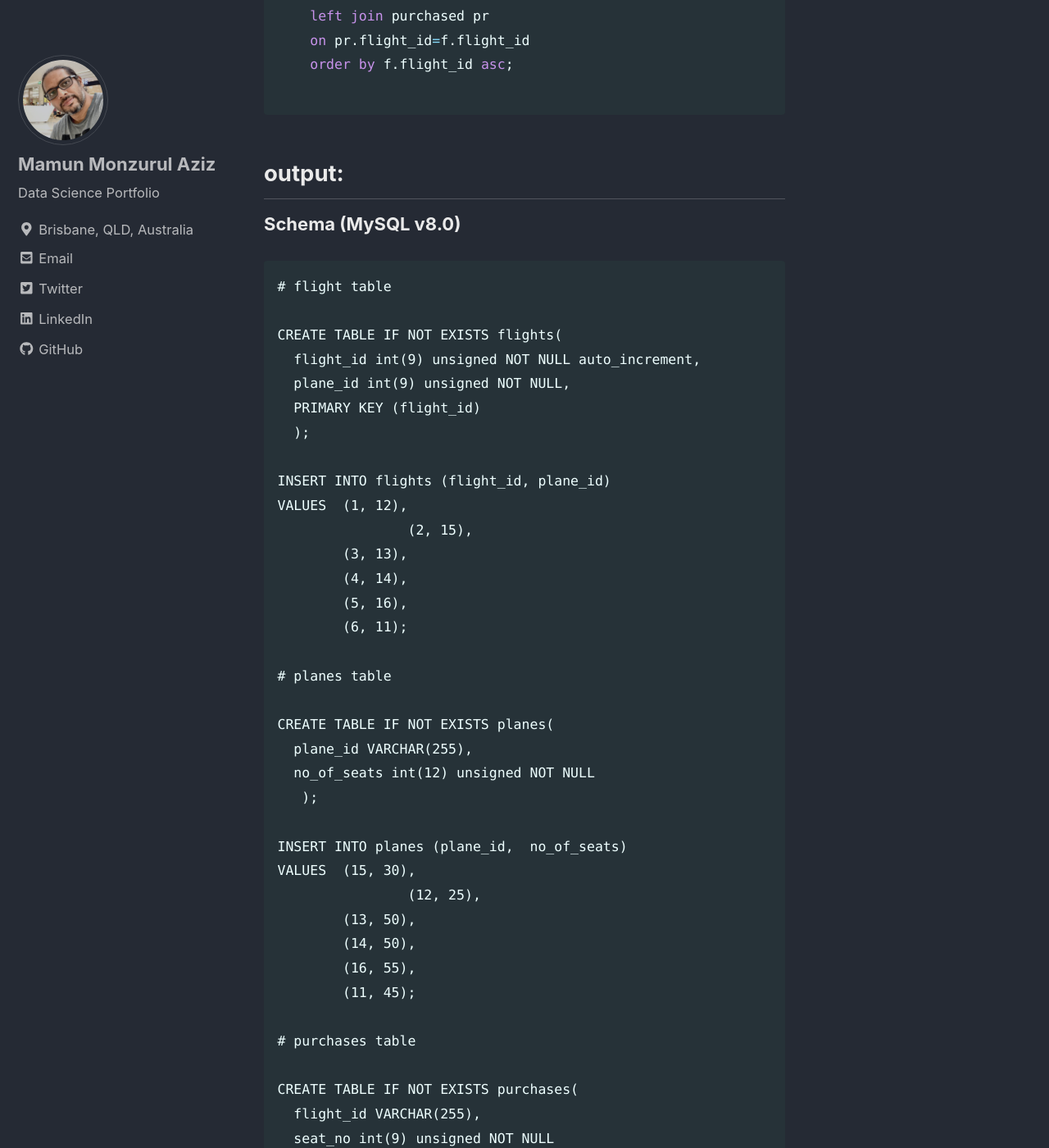
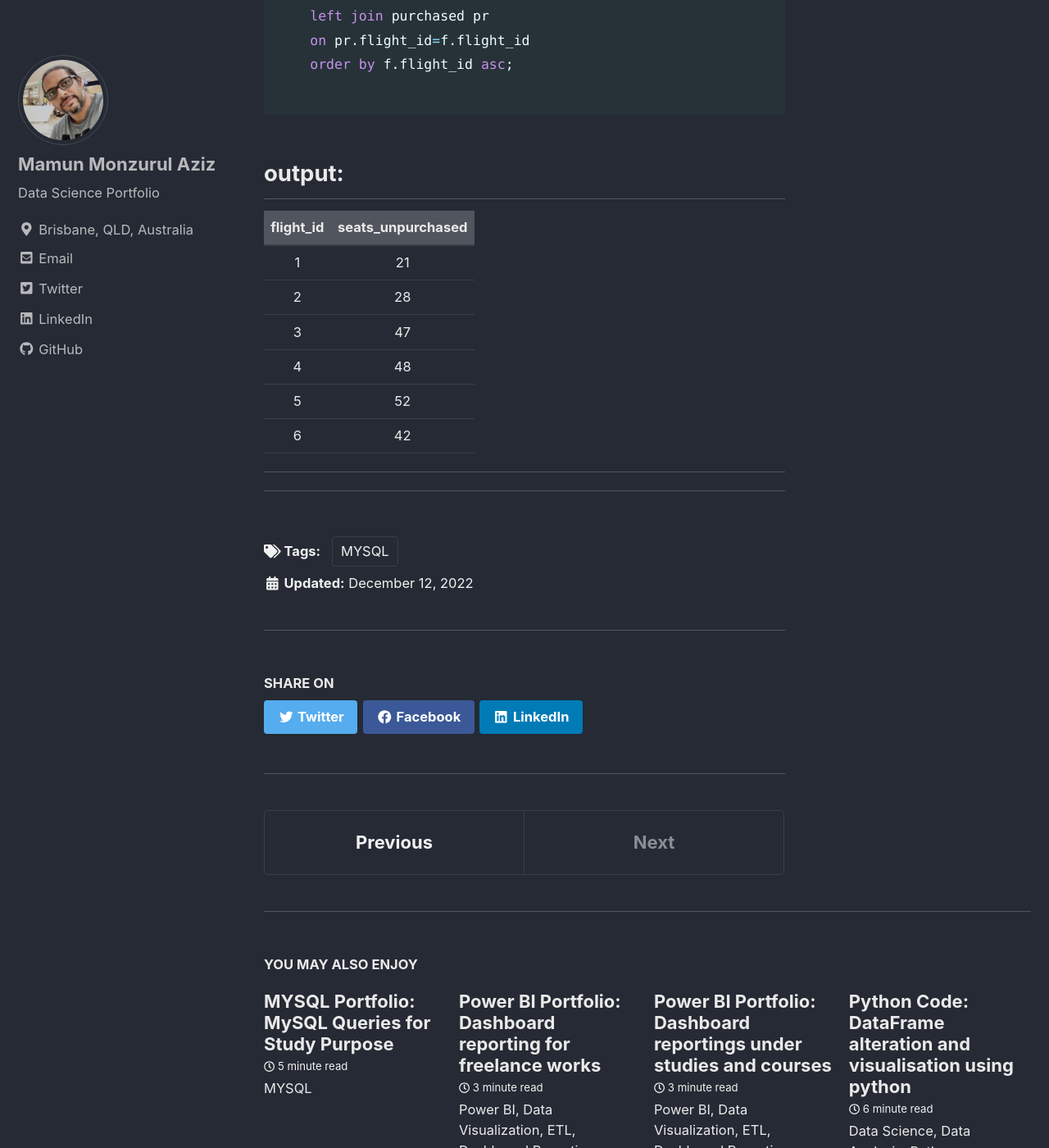
Before and after one commit to mamunmaziz/mamunmaziz.github.io, a Jekyll site: the page built from _posts/2022-12-12-MYSQL Examples.md, in a window 1280 px wide and 1400 px high, scrolled down 9515 px. Shown: the whole window at 82% size. Built offline with Jekyll 4.4.1, drawn with Linux system fonts in a browser that asks for light colours; cached includes are drawn as plain includes; nearby versions of some CDN libraries; emoji names are drawn with the system emoji font; some of the changed text lies outside the part shown.

Commit message:
Update 2022-12-12-MYSQL Examples.md

```diff
--- a/_posts/2022-12-12-MYSQL Examples.md
+++ b/_posts/2022-12-12-MYSQL Examples.md
@@ -282,93 +282,6 @@ with purchased as (
 
 ## output:
 
-**Schema (MySQL v8.0)**
-
-
-
-    # flight table
-
-    CREATE TABLE IF NOT EXISTS flights(
-      flight_id int(9) unsigned NOT NULL auto_increment,
-      plane_id int(9) unsigned NOT NULL,
-      PRIMARY KEY (flight_id)
-      );
-
-    INSERT INTO flights (flight_id, plane_id)
-    VALUES  (1, 12),
-    		(2, 15),
-            (3, 13),
-            (4, 14),
-            (5, 16),
-            (6, 11);
-
-    # planes table
-
-    CREATE TABLE IF NOT EXISTS planes(
-      plane_id VARCHAR(255),
-      no_of_seats int(12) unsigned NOT NULL
-       );
-
-    INSERT INTO planes (plane_id,  no_of_seats)
-    VALUES  (15, 30),
-    		(12, 25),
-            (13, 50),
-            (14, 50),
-            (16, 55),
-            (11, 45);
-
-    # purchases table
-
-    CREATE TABLE IF NOT EXISTS purchases(
-      flight_id VARCHAR(255),
-      seat_no int(9) unsigned NOT NULL
-       );
-
-    INSERT INTO purchases (flight_id, seat_no)
-    VALUES  (1, 18),
-    		(1, 20),
-            (1, 12),
-            (1, 21),
-    		(2, 20),
-            (2, 30),
-            (3, 50),
-            (3, 41),
-            (3, 30),
-            (4, 51),
-            (5, 16),
-            (5, 52),
-            (6, 19),
-            (4, 23),
-            (5, 18),
-            (6, 37),
-            (6, 43);
-
-      # purchases table
-
-
-
----
-
-**Query #1**
-
-    with purchased as (
-    select
-    flight_id
-    ,count(flight_id) seats_purchased
-    from purchases
-    group by flight_id
-    )
-
-    select
-    f.flight_id
-    ,p.no_of_seats-pr.seats_purchased seats_unpurchased
-    from flights f
-    left join planes p
-    on p.plane_id=f.plane_id
-    left join purchased pr
-    on pr.flight_id=f.flight_id
-    order by f.flight_id asc;
-
 | flight_id | seats_unpurchased |
 | :-------: | :---------------: |
 | 1         | 21                |
```
